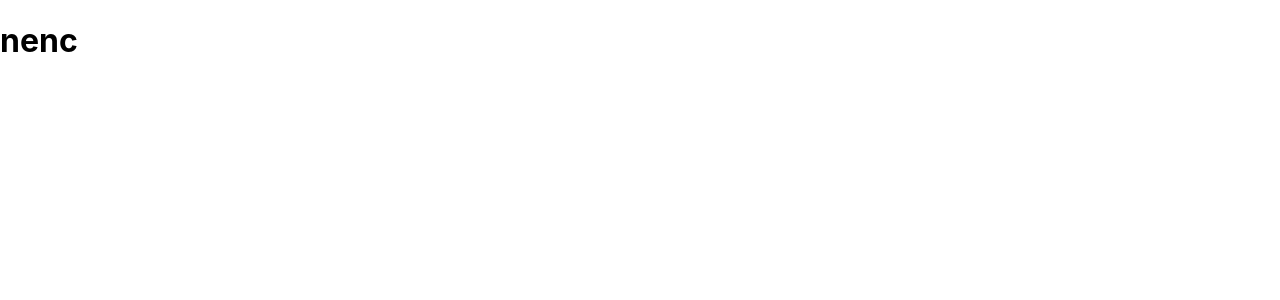
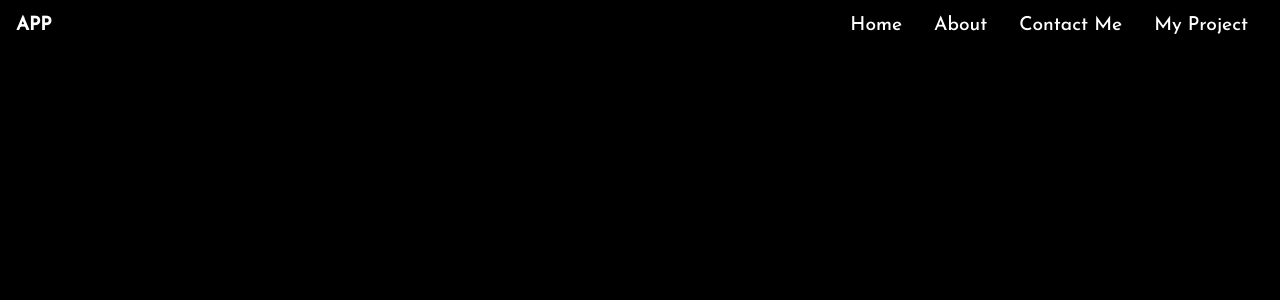
Before and after one commit to yadavravi043/myportfoliofront, a React (Create React App) app: page /contact in a window 1280 px wide. Shown: the top 300 px of the page. Built offline with nearby package versions, Linux system fonts and the light colour scheme.

Commit message:
navbar added

```diff
--- a/package.json
+++ b/package.json
@@ -8,6 +8,8 @@
     "@testing-library/user-event": "^13.5.0",
     "react": "^18.2.0",
     "react-dom": "^18.2.0",
+    "react-icons": "^4.6.0",
+    "react-router-dom": "^6.4.3",
     "react-scripts": "5.0.1",
     "web-vitals": "^2.1.4"
   },
--- a/src/App.js
+++ b/src/App.js
@@ -1,8 +1,9 @@
-
+import React from "react";
+import RouteList from "./routeList";
 function App() {
   return (
-    <div className="App">
-    <h1>nenc</h1>
+    <div >
+     <RouteList/>
       </div>
   );
 }
--- /dev/null
+++ b/src/component/Navbar.js
@@ -0,0 +1,43 @@
+import React ,{useState,useEffect}from "react";
+import "./NavbarStyle.css";
+import { Link } from "react-router-dom";
+import {FaBars,FaTimes} from 'react-icons/fa'
+const Navbar = () => {
+    const [click,setClick]=useState(false)
+    const handleClick=()=>setClick(!click)
+  return (
+    <>
+      <div className="header">
+        <Link to="/">
+          <h3>APP</h3>
+        </Link>
+        <ul className={click ? 'nav-menu active' :'nav-menu'}>
+          <li>
+            <Link to="/">Home</Link>
+          </li>
+          <li>
+            <Link to="/about">About</Link>
+          </li>
+          <li>
+            <Link to="/contact">Contact Me</Link>
+          </li>
+          <li>
+            <Link to="/project"> My Project</Link>
+          </li>
+        </ul>
+
+        <div className="hamburger" onClick={handleClick}>
+        {click ?(
+
+            <FaTimes  size={20} style={{color:'white'}} />
+        ):(
+
+            <FaBars  size={20} style={{color:'white'}} />
+        )}
+        </div>
+      </div>
+    </>
+  );
+};
+
+export default Navbar;
--- /dev/null
+++ b/src/component/NavbarStyle.css
@@ -0,0 +1,46 @@
+.header{
+    display: flex;
+    justify-content: space-between;
+    align-items: center;
+    padding: 1rem;
+}
+.nav-menu{
+    display: flex;
+}
+.nav-menu li{
+    padding: 0 1rem;
+}
+.nav-menu li a {
+    font-size: 1.2rem;
+    font-weight: 500;
+}
+.hamburger{
+    display: none;
+}
+
+@media (max-width:1040px) {
+    .nav-menu{
+      flex-direction: column;
+      justify-content: center;
+      align-items: center;
+      width: 100%;
+      height: 100vh;
+      background:rgba(0,0,0,0.9);
+      position: absolute;
+      top:0;
+      left:-100%;
+      z-index: -3;
+    }
+    .nav-menu.active{
+        left: 0;
+    }
+    .nav-menu li{
+      padding: 1rem 0;
+    }
+    .nav-menu li a {
+      font-weight: 2rem;
+    }
+    .hamburger{
+        display:initial;
+    }
+  }
--- a/src/index.css
+++ b/src/index.css
@@ -1,13 +1,45 @@
-body {
+/*this styling page is use by whole file in this project
+
+add google fonts
+*/
+@import url('https://fonts.googleapis.com/css2?family=Josefin+Sans:ital,wght@0,300;0,500;1,200;1,300;1,400&display=swap');
+
+
+
+
+*{
+  box-sizing: border-box;
   margin: 0;
-  font-family: -apple-system, BlinkMacSystemFont, 'Segoe UI', 'Roboto', 'Oxygen',
-    'Ubuntu', 'Cantarell', 'Fira Sans', 'Droid Sans', 'Helvetica Neue',
-    sans-serif;
-  -webkit-font-smoothing: antialiased;
-  -moz-osx-font-smoothing: grayscale;
+  padding: 0;
+  font-family: 'Josefin Sans', sans-serif;
+
 }
-
-code {
-  font-family: source-code-pro, Menlo, Monaco, Consolas, 'Courier New',
-    monospace;
+body{
+  background: black;
 }
+h1,h4,a,p{
+  color: white;
+  text-decoration: none;
+}
+ul{
+  list-style-type: none;
+}
+.btn{
+  padding: 12px 32px;
+  font-size: 1rem;
+text-transform: uppercase;
+background: rgb(248,217,15);
+color: #222;
+border: 1px solid #fff;
+font-weight: 600;
+cursor: pointer;
+}
+.btn-light{
+  background: transparent;
+  color: #fff;
+}
+.btn:hover{
+  background: rgba(255,255,255,0.2);
+  color: #fff;
+  transition: 0.3s;
+}
--- a/src/index.js
+++ b/src/index.js
@@ -5,7 +5,7 @@
 
 const root = ReactDOM.createRoot(document.getElementById('root'));
 root.render(
-  <React.StrictMode>
+  <>
     <App />
-  </React.StrictMode>
+  </>
 );
--- /dev/null
+++ b/src/pages/about.js
@@ -0,0 +1,12 @@
+import React from 'react'
+import Navbar from '../component/Navbar'
+
+const About = () => {
+  return (
+    <div>
+     <Navbar/>
+    </div>
+  )
+}
+
+export default About
--- /dev/null
+++ b/src/pages/contact.js
@@ -0,0 +1,11 @@
+import React from 'react'
+import Navbar from '../component/Navbar'
+const Contact = () => {
+  return (
+    <div>
+      <Navbar/>
+    </div>
+  )
+}
+
+export default Contact
--- /dev/null
+++ b/src/pages/home.js
@@ -0,0 +1,12 @@
+import React from 'react'
+import Navbar from '../component/Navbar'
+
+const Home = () => {
+  return (
+    <div>
+      <Navbar/>
+    </div>
+  )
+}
+
+export default Home
--- /dev/null
+++ b/src/pages/project.js
@@ -0,0 +1,11 @@
+import React from 'react'
+import Navbar from '../component/Navbar'
+const Project = () => {
+  return (
+    <div>
+    <Navbar/>
+    </div>
+  )
+}
+
+export default Project
--- /dev/null
+++ b/src/routeList.js
@@ -0,0 +1,20 @@
+import React from 'react'
+import {BrowserRouter,Routes,Route} from 'react-router-dom'
+import Home from './pages/home'
+import About from './pages/about'
+import Contact from './pages/contact'
+import Project from './pages/project'
+const RouteList = () => {
+  return (
+    <BrowserRouter>
+      <Routes>
+        <Route path='/' element={<Home/>} />
+        <Route path='/about' element={<About/>} />
+        <Route path='/contact' element={<Contact/>} />
+        <Route path='/project' element={<Project/>} />
+      </Routes>
+    </BrowserRouter>
+  )
+}
+
+export default RouteList
```
Also changed, not shown: 1 other file (tests, documents, lock files or other folders).
